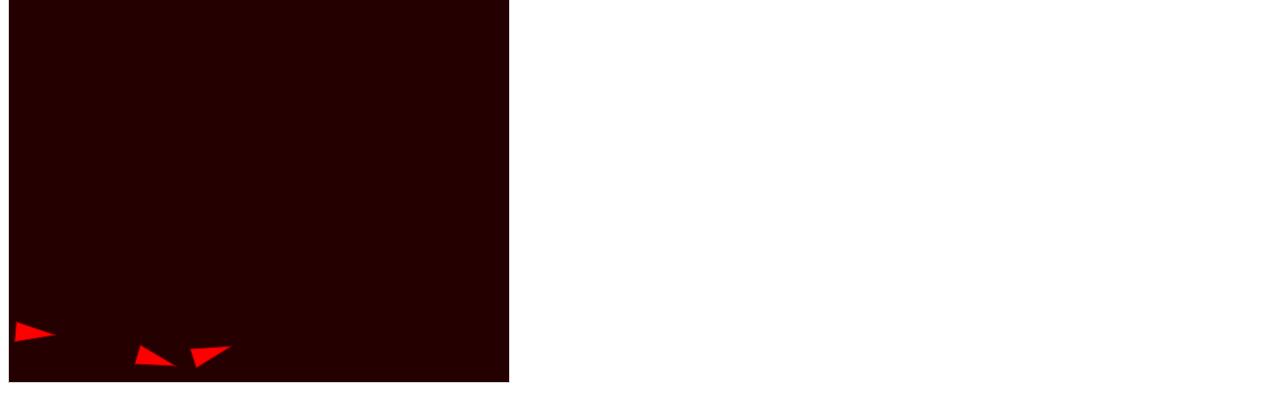
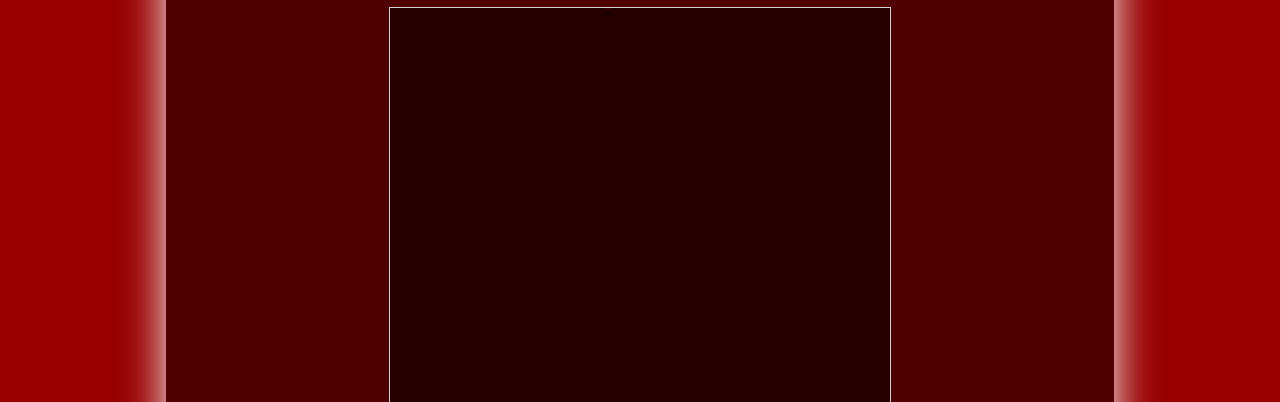
Before and after one commit to Pieisyum25/autonomous-agents, a plain HTML site: page index.html in a window 1280 px wide. Shown: the part 199-601 px from the top of the page. Drawn offline with Linux system fonts and the light colour scheme.

Commit message:
Added colour and formatting to main
Background is now red and elements have better margins/padding and are centre-aligned. I need to now add a proper header navbar using js so it can be reused in each html file.

```diff
--- a/app.js
+++ b/app.js
@@ -1,30 +1,8 @@
 
-function addSeekAndFleeGames(){
+window.addEventListener("load", insertHeader, true);
 
-    const setup = function(){
-        this.vehicles = [];
-        for (let i = 1; i <= 3; i++) this.vehicles.push(new Vehicle(100 * i, 100 * i, 20, Vehicle.BorderBehaviour.BOUNCE));
-        this.target = new Target(this.size.x / 2, this.size.y / 2, 10, 4, 1);
-    }
-
-    const update = function(){
-        this.vehicles.forEach(vehicle => {
-            const steering = (this.id == 1)? vehicle.seek(this.target.pos) : vehicle.flee(this.target.pos);
-            vehicle.applyForce(steering);
-            vehicle.update(this.size);
-        });
-
-        this.target.update(this.size, this.mousePos);
-    }
-
-    const draw = function(){
-        this.vehicles.forEach(vehicle => {
-            vehicle.draw(this.context);
-        });
-        this.target.draw(this.context);
-    }
-
-    for (let i = 0; i < 2; i++){
-        new Game(new Vector2D(500, 500), 50, setup, update, draw, (i == 0)? "seek" : "flee");
-    }
+function insertHeader(){
+    const header = document.createElement("header");
+    header.innerHTML = "Hiiii";
+    document.body.prepend(header);
 }
--- a/game.js
+++ b/game.js
@@ -1,3 +1,36 @@
+
+
+function insertSeekAndFleeGames(){
+
+    const setup = function(){
+        this.vehicles = [];
+        for (let i = 1; i <= 3; i++) this.vehicles.push(new Vehicle(100 * i, 100 * i, 20, Vehicle.BorderBehaviour.BOUNCE));
+        this.target = new Target(this.size.x / 2, this.size.y / 2, 10, 4, 1);
+    }
+
+    const update = function(){
+        this.vehicles.forEach(vehicle => {
+            const steering = (this.id == 1)? vehicle.seek(this.target.pos) : vehicle.flee(this.target.pos);
+            vehicle.applyForce(steering);
+            vehicle.update(this.size);
+        });
+
+        this.target.update(this.size, this.mousePos);
+    }
+
+    const draw = function(){
+        this.vehicles.forEach(vehicle => {
+            vehicle.draw(this.context);
+        });
+        this.target.draw(this.context);
+    }
+
+    for (let i = 0; i < 2; i++){
+        new Game(new Vector2D(500, 500), 50, setup, update, draw, (i == 0)? "seek" : "flee");
+    }
+}
+
+
 
 class Game {
 
--- a/index.html
+++ b/index.html
@@ -11,7 +11,10 @@
         <link rel="stylesheet" href="styles.css">
     </head>
 
-    <body onload="addSeekAndFleeGames()">
+    <body onload="insertSeekAndFleeGames()">
+
+
+        <main>
 
             <div id="seek">
                 <h1>Seek Behaviour</h1>
@@ -21,6 +24,9 @@
                 <h1>Flee Behaviour</h1>
             </div>
 
+        </main>
+
+
     </body>
 
 </html>
--- a/styles.css
+++ b/styles.css
@@ -7,8 +7,26 @@ html {
     box-sizing: inherit;
 }
 
+body {
+    background-color: #990000;
+    word-wrap: break-word;
+    color: #fff;
+}
+
+main {
+    background-color: #500000;
+    margin: 50px auto 100px;
+    max-width: 75%;
+    display: block;
+    overflow: auto;
+    padding: 50px 5% 100px;
+    box-shadow: 0 0 40px #fff ;
+}
+
 canvas {
     border: 1px solid #d3d3d3;
     background-color: #250000;
     touch-action: none;
+    display: block;
+    margin: auto;
 }
```
Lines whose indentation alone changed are shown as unchanged.
